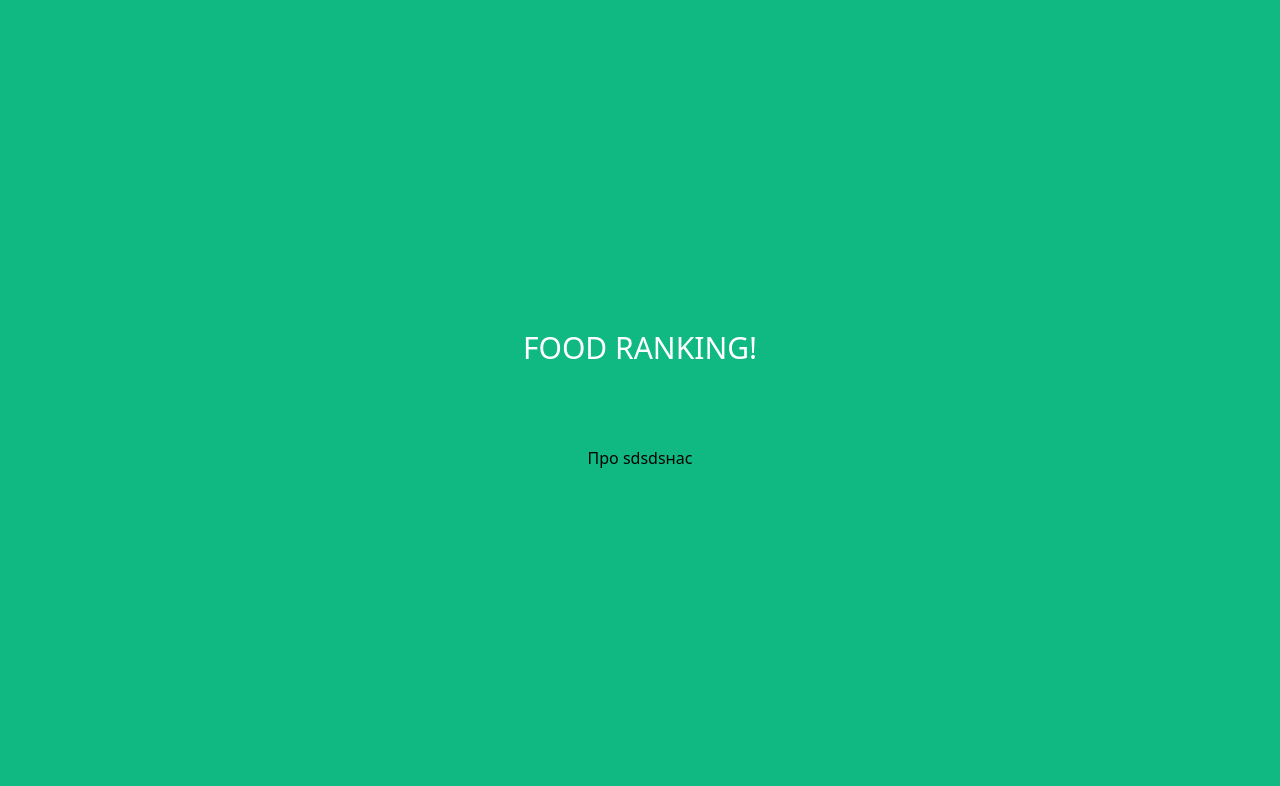
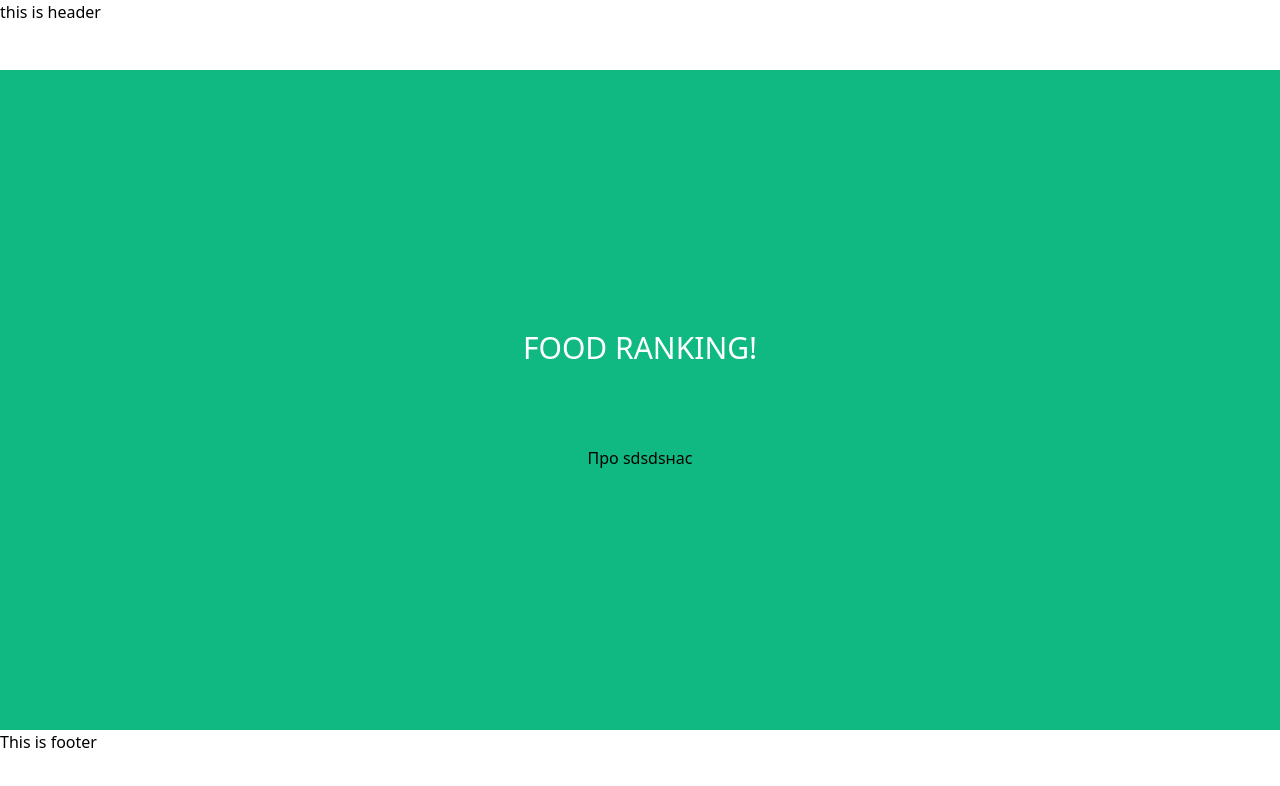
Before and after one commit to Denisovart/food-rating-vue, a Nuxt app: page / in a window 1280 px wide. Shown: the top 786 px of the page. Built offline with nearby package versions, Linux system fonts and the light colour scheme.

Commit message:
feat(layouts): inited

```diff
--- /dev/null
+++ b/layouts/default.vue
@@ -0,0 +1,9 @@
+<template>
+  <header class="h-[70px]">
+    this is header
+  </header>
+  <slot />
+  <footer class="h-[70px]">
+    This is footer
+  </footer>
+</template>
--- a/pages/about.vue
+++ b/pages/about.vue
@@ -1,5 +1,5 @@
 <template>
-  <div class="h-screen w-screen bg-black flex items-center justify-center">
+  <div class="h-[calc(100vh-140px)] w-screen bg-black flex items-center justify-center">
     <span class="text-3xl text-white">DAROVA ETO KOMANDA DYURAKOV!</span>
   </div>
 </template>
--- a/pages/index.vue
+++ b/pages/index.vue
@@ -1,5 +1,5 @@
 <template>
-  <div class="h-screen w-screen bg-emerald-500 flex flex-col gap-20 items-center justify-center">
+  <div class="h-[calc(100vh-140px)] w-screen bg-emerald-500 flex flex-col gap-20 items-center justify-center">
     <span class="text-3xl text-white">FOOD RANKING!</span>
     <NuxtLink to="/about">Про sdsdsнас</NuxtLink>
   </div>
```
